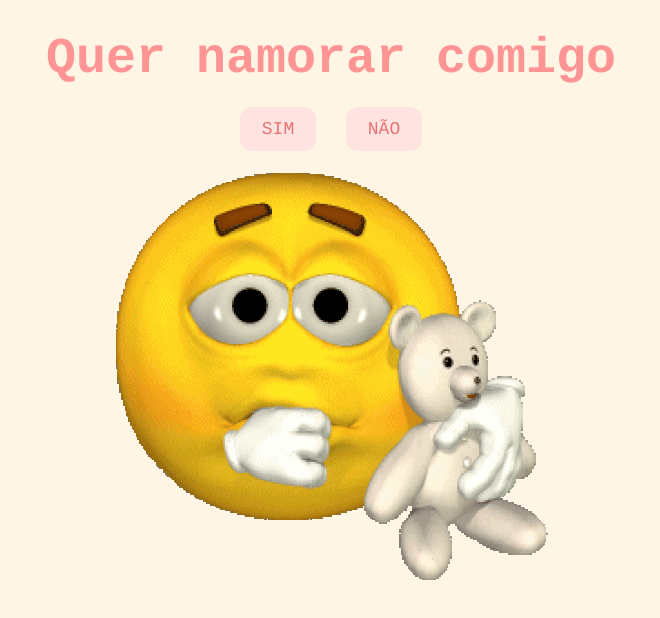
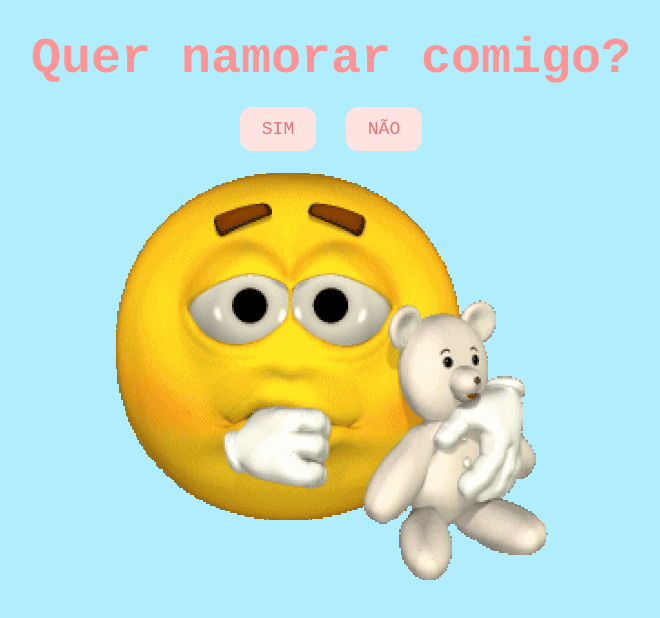
Before and after one commit to victoriaalcantara71-debug/victoriaalcantara71-debug.github.io, a plain HTML site: page index.html in a window 1280 px wide. Shown: the whole page, without its empty margins (309-969 px from the left). Drawn offline with Linux system fonts and the light colour scheme.

Commit message:
Update index.html

```diff
--- a/index.html
+++ b/index.html
@@ -3,13 +3,13 @@
 <head>
     <meta charset="UTF-8">
     <meta name="viewport" content="width=device-width, initial-scale=1.0">
-    <title>Be My Valentine</title>
+    <title>pumpkin.</title>
     <style>
         body {
             text-align: center;
             margin-top: 30px;
             font-family: 'Courier';
-			background-color:#FFF5E4;
+			background-color:#B0EEFF;
             color: #FF9494;
         }
         #valentineQuestion {
@@ -31,7 +31,7 @@
     </style>
 </head>
 <body>
-    <div id="valentineQuestion"><b>Quer namorar comigo</b></div>
+    <div id="valentineQuestion"><b>Quer namorar comigo?</b></div>
     <button class="answerButton" onclick="location.href='thankyou.html'">SIM</button>
     <button class="answerButton" id="noButton">NÃO</button>
     <br>
```
